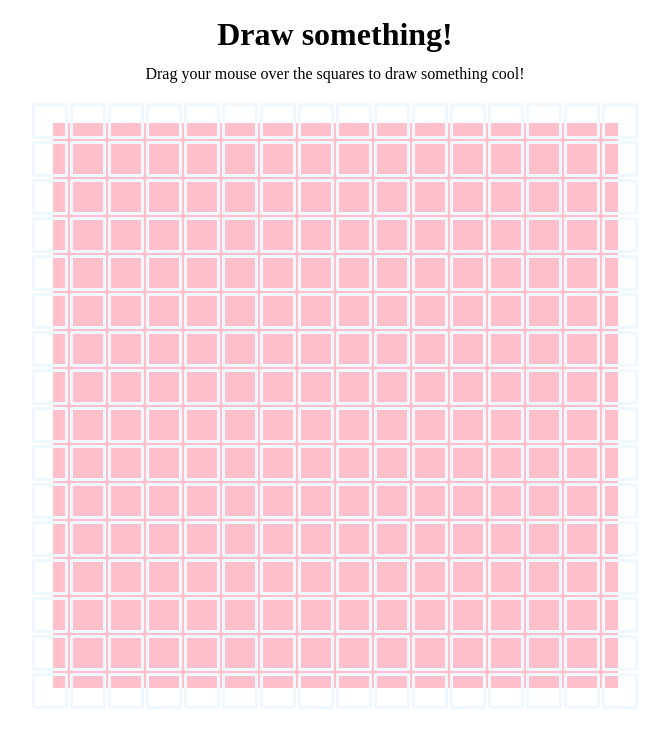
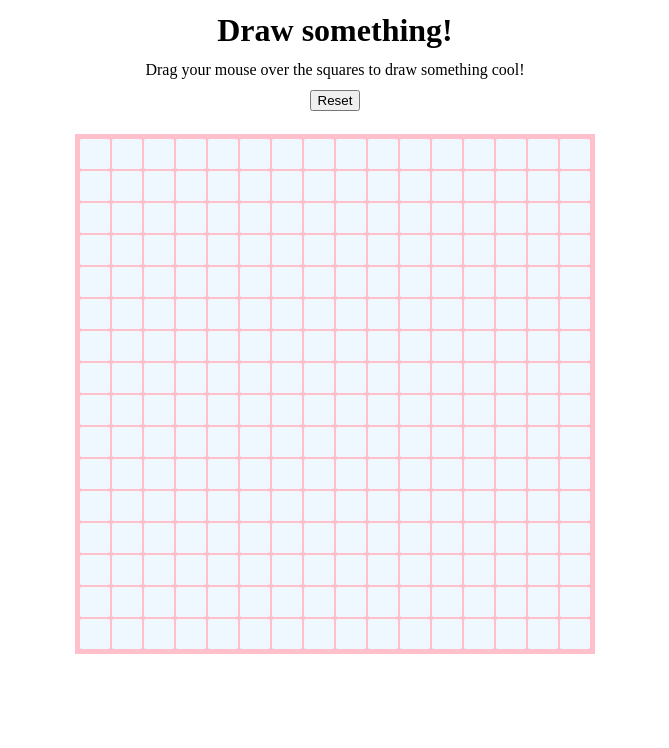
Before and after one commit to alicehe2003/Etch-a-Sketch, a plain HTML site: page index.html in a window 1280 px wide. Shown: the whole page, without its empty margins (305-974 px from the left). Drawn offline with Linux system fonts and the light colour scheme.

Commit message:
Generates random colour upon hover.

```diff
--- a/etch_a_sketch.js
+++ b/etch_a_sketch.js
@@ -1,4 +1,4 @@
-// select square element
+// select square elements
 const squares = document.querySelectorAll(".square");
 
 squares.forEach(square => {
@@ -6,5 +6,27 @@ squares.forEach(square => {
 })
 
 function changeColor(event) {
-    event.target.style.backgroundColor = "blue";
+    event.target.style.backgroundColor = getRandomColor();
 }
+
+// getRandomColor code from
+// https://stackoverflow.com/a/1484514
+function getRandomColor() {
+    var letters = '0123456789ABCDEF';
+    var color = '#';
+    for (var i = 0; i < 6; i++) {
+      color += letters[Math.floor(Math.random() * 16)];
+    }
+    return color;
+}
+
+// reset the space
+const resetButton = document.querySelector(".reset");
+
+resetButton.addEventListener("click", reset);
+
+function reset() {
+    squares.forEach(square => {
+        square.style.backgroundColor = "aliceblue"
+    })
+}
--- a/index.html
+++ b/index.html
@@ -9,6 +9,8 @@
 <body>
     <h1 class="title">Draw something!</h1>
     <p class="description">Drag your mouse over the squares to draw something cool!</p>
+
+    <button class="reset">Reset</button>
 
     <!--container for 16 by 16 grid-->
     <div class="container">
--- a/style.css
+++ b/style.css
@@ -6,24 +6,26 @@ body {
 }
 
 h1.title {
-    margin: 8px;
-    margin-bottom: 4px;
+    margin: 4px;
 }
 
 p.description {
     margin: 8px;
-    margin-bottom: 25px;
+}
+
+.reset {
+    margin: 3px;
 }
 
 .container {
     display: flex;
     background-color: pink;
     flex-direction: column;
-    width: 565px;
-    height: 565px;
+    width: 520px;
+    height: 520px;
     justify-content: center;
     align-items: center;
-    margin: 15px;
+    margin: 20px;
 }
 
 .row {
@@ -32,9 +34,8 @@ p.description {
 }
 
 .square {
-    border: solid;
     border-radius: 2px;
-    border-color: aliceblue;
+    background-color: aliceblue;
     margin: 1px;
     width: 30px;
     height: 30px
```
